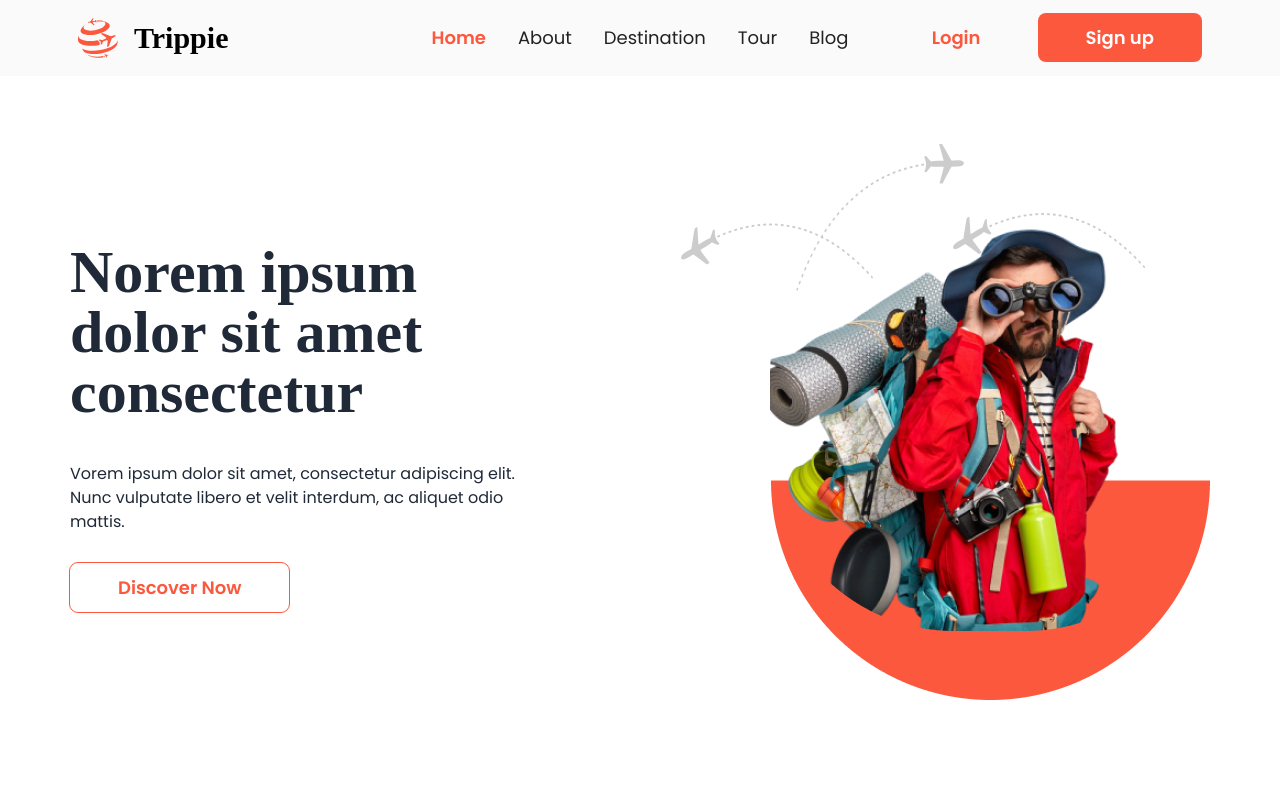
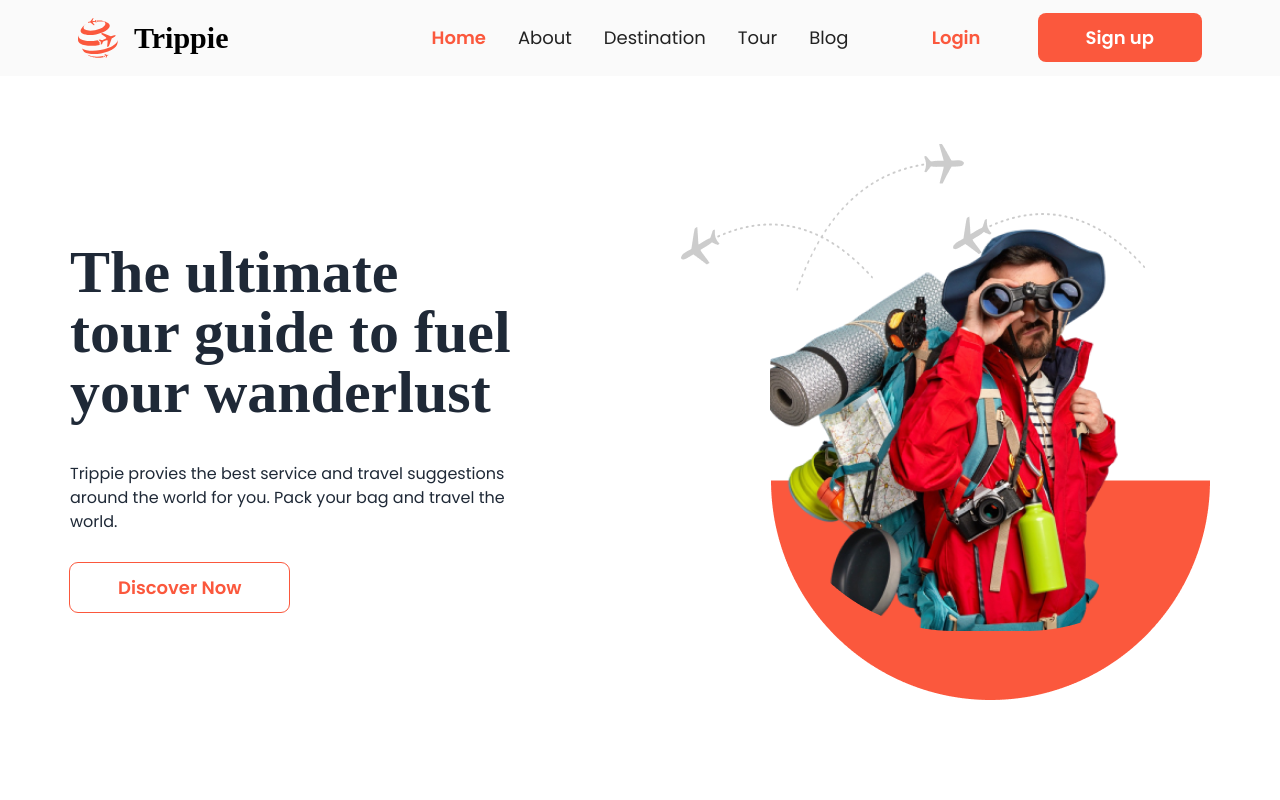
Before and after one commit to ashik-08/trippie-client, a React (Vite) app: page / in a window 1280 px wide. Shown: the top 800 px of the page. Built offline with nearby package versions, Linux system fonts and the light colour scheme; a web font is replaced by a local one.

Commit message:
[feat](banner): added Banner to components

```diff
--- a/src/components/Banner/Banner.jsx
+++ b/src/components/Banner/Banner.jsx
@@ -6,11 +6,11 @@ const Banner = () => {
       <div className="container mx-auto flex flex-col lg:flex-row justify-center lg:justify-between lg:gap-5 xl:gap-40 items-center gap-y-10">
         <div className="flex-1">
           <h1 className="text-4xl md:text-5xl lg:text-6xl font-volkhov font-bold">
-            Norem ipsum dolor sit amet consectetur
+            The ultimate tour guide to fuel your wanderlust
           </h1>
           <p className="my-8 lg:my-10">
-            Vorem ipsum dolor sit amet, consectetur adipiscing elit. Nunc
-            vulputate libero et velit interdum, ac aliquet odio mattis.
+            Trippie provies the best service and travel suggestions around the
+            world for you. Pack your bag and travel the world.
           </p>
           <Link
             to="/"
```
